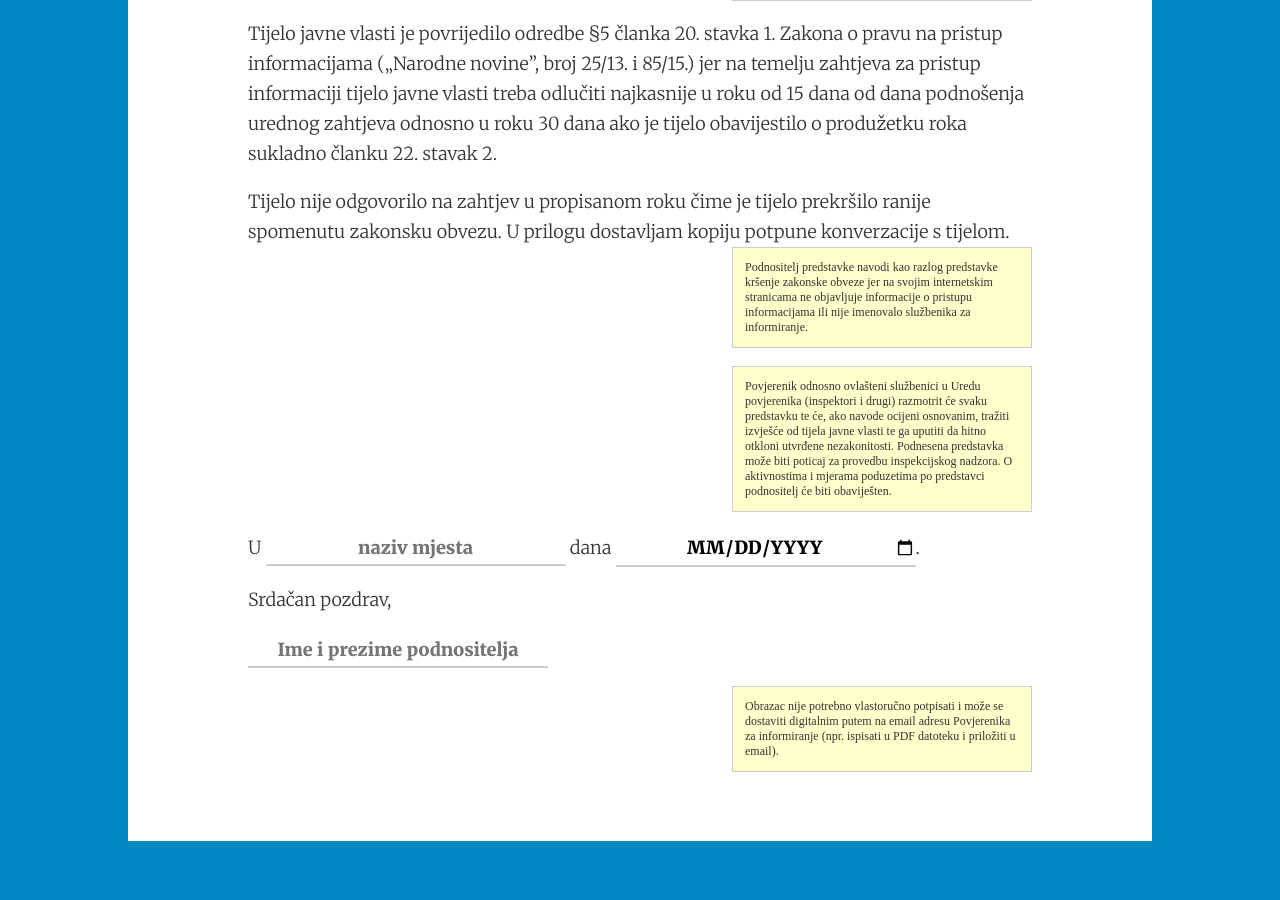
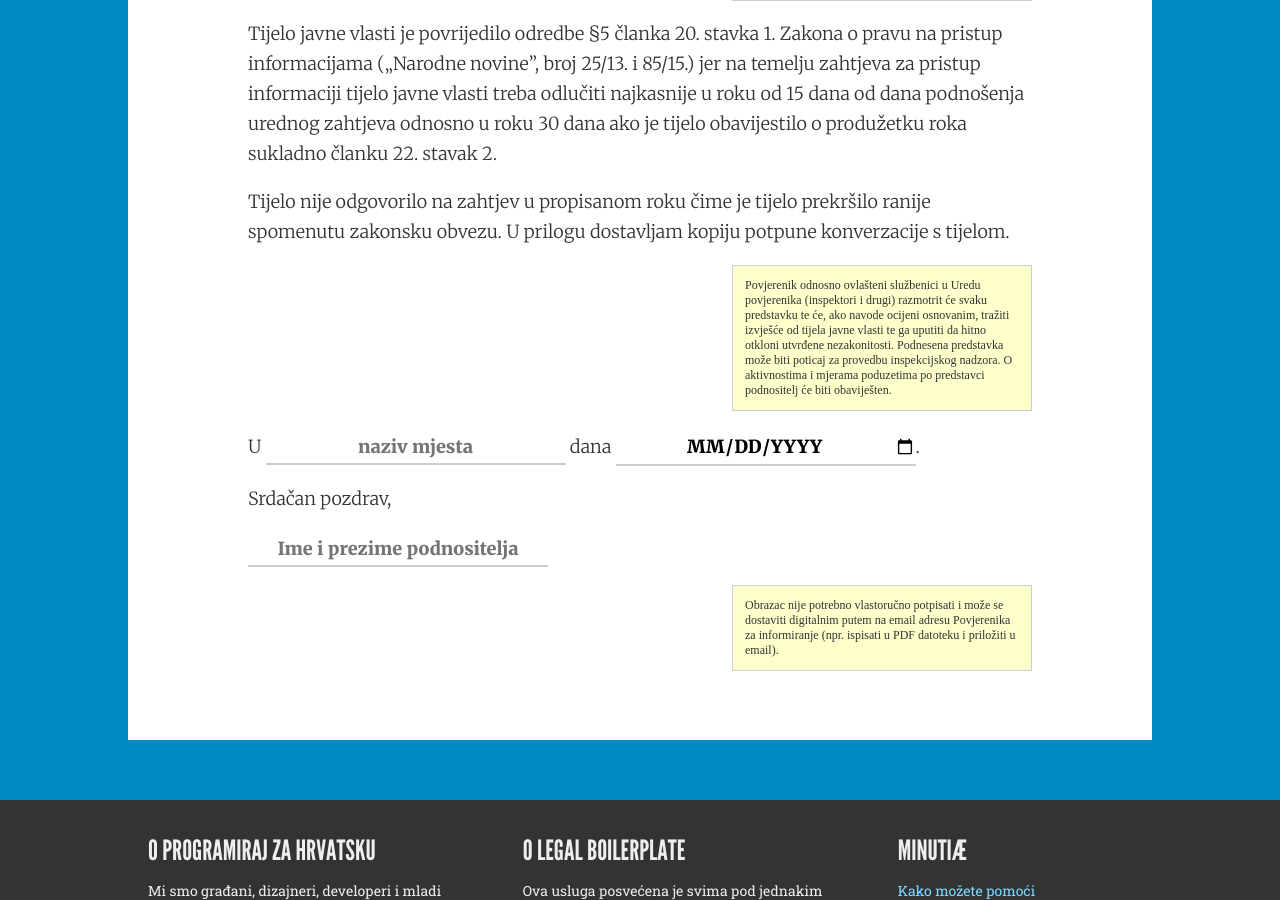
Before and after one commit to codeforcroatia/legal-boilerplate, a Jekyll site: the page built from _posts/2016-04-24-ppi_predstavka_prekoracen_rok.html, in a window 1280 px wide and 900 px high, scrolled down 1213 px. Built offline with Jekyll 4.4.1, drawn with Linux system fonts in a browser that asks for light colours; some web fonts are replaced.

Commit message:
Update 2016-04-24-ppi_predstavka_prekoracen_rok.html

```diff
--- a/_posts/2016-04-24-ppi_predstavka_prekoracen_rok.html
+++ b/_posts/2016-04-24-ppi_predstavka_prekoracen_rok.html
@@ -36,7 +36,6 @@ tags:
 <p>Tijelo javne vlasti je povrijedilo odredbe §5 članka 20. stavka 1. Zakona o pravu na pristup informacijama („Narodne novine”, broj 25/13. i 85/15.) jer na temelju zahtjeva za pristup informaciji tijelo javne vlasti treba odlučiti najkasnije u roku od 15 dana od dana podnošenja urednog zahtjeva odnosno u roku 30 dana ako je tijelo obavijestilo o produžetku roka sukladno članku 22. stavak 2.</p>
 
 <p>Tijelo nije odgovorilo na zahtjev u propisanom roku čime je tijelo prekršilo ranije spomenutu zakonsku obvezu. U prilogu dostavljam kopiju potpune konverzacije s tijelom.
-<span class="aside">Podnositelj predstavke navodi kao razlog predstavke kršenje zakonske obveze jer na svojim internetskim stranicama ne objavljuje informacije o pristupu informacijama ili nije imenovalo službenika za informiranje.</span></p>
 
 <p><span class="aside">Povjerenik odnosno ovlašteni službenici u Uredu povjerenika (inspektori i drugi) razmotrit će svaku predstavku te će, ako navode ocijeni osnovanim, tražiti izvješće od tijela javne vlasti te ga uputiti da hitno otkloni utvrđene nezakonitosti. Podnesena predstavka može biti poticaj za provedbu inspekcijskog nadzora. O aktivnostima i mjerama poduzetima po predstavci podnositelj će biti obaviješten.</span></p>
 
```
